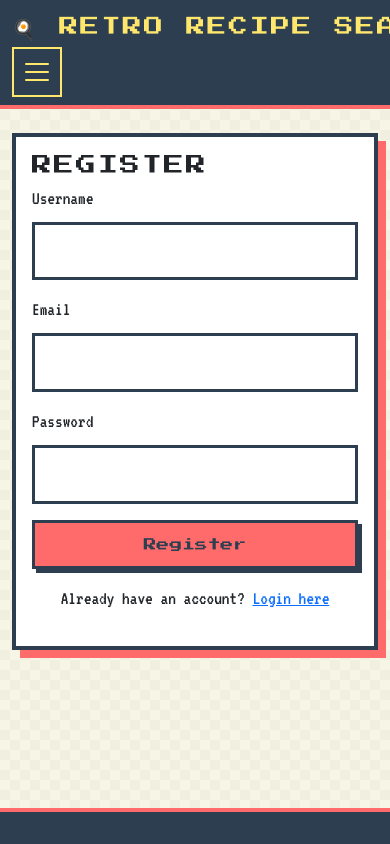
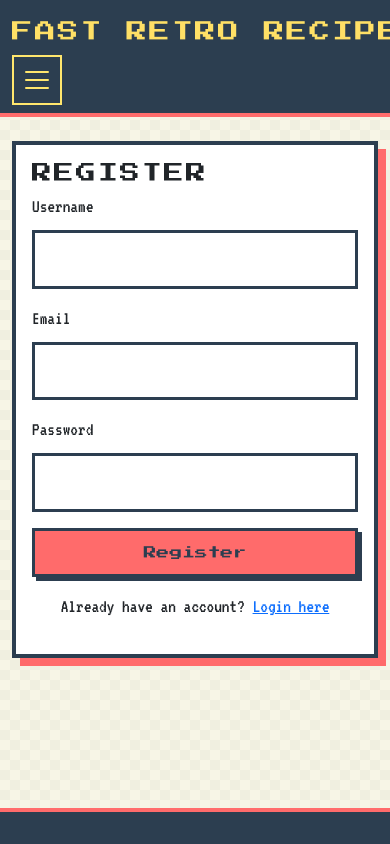
Before and after one commit to Twigman12/SpoonAPI, a Flask app: page /register in a window 390 px wide; the page is wider, and only the part inside the window is pictured. Run offline with Flask 3, Linux system fonts and the light colour scheme.

Commit message:
Update navbar brand: remove icon, improve mobile style for Fast Retro Recipes

```diff
--- a/src/static/css/style.css
+++ b/src/static/css/style.css
@@ -615,3 +615,33 @@ h1, h2, h3, h4, h5, h6, .navbar-brand {
         max-width: 100%;
     }
 }
+
+/* Mobile header improvements */
+@media (max-width: 576px) {
+  .navbar-brand {
+    display: flex !important;
+    align-items: center;
+    justify-content: center;
+    font-size: 1.5rem !important;
+    padding: 0.5rem 0;
+    width: 100%;
+  }
+  .navbar-brand img,
+  .navbar-brand .brand-icon {
+    width: 32px;
+    height: 32px;
+    margin-right: 0.5rem;
+  }
+  .retro-title {
+    font-size: 1.3rem !important;
+    letter-spacing: 0.1em;
+    text-align: center;
+    width: 100%;
+  }
+  .menu-icon {
+    width: 40px;
+    height: 40px;
+    margin: 0.5rem auto 0.5rem 0;
+    display: block;
+  }
+}
--- a/src/templates/base.html
+++ b/src/templates/base.html
@@ -16,8 +16,8 @@
     <!-- Navigation -->
     <nav class="navbar navbar-expand-lg navbar-dark">
         <div class="container">
-            <a class="navbar-brand" href="{{ url_for('index') }}">
-                🍳 Retro Recipe Search
+            <a class="navbar-brand d-flex align-items-center justify-content-center w-100" href="/">
+                <span class="retro-title" style="font-family: 'Press Start 2P', monospace; color: #ffe066;">FAST RETRO RECIPES</span>
             </a>
 
             <!-- Hamburger Menu Button (visible on mobile) -->
```
